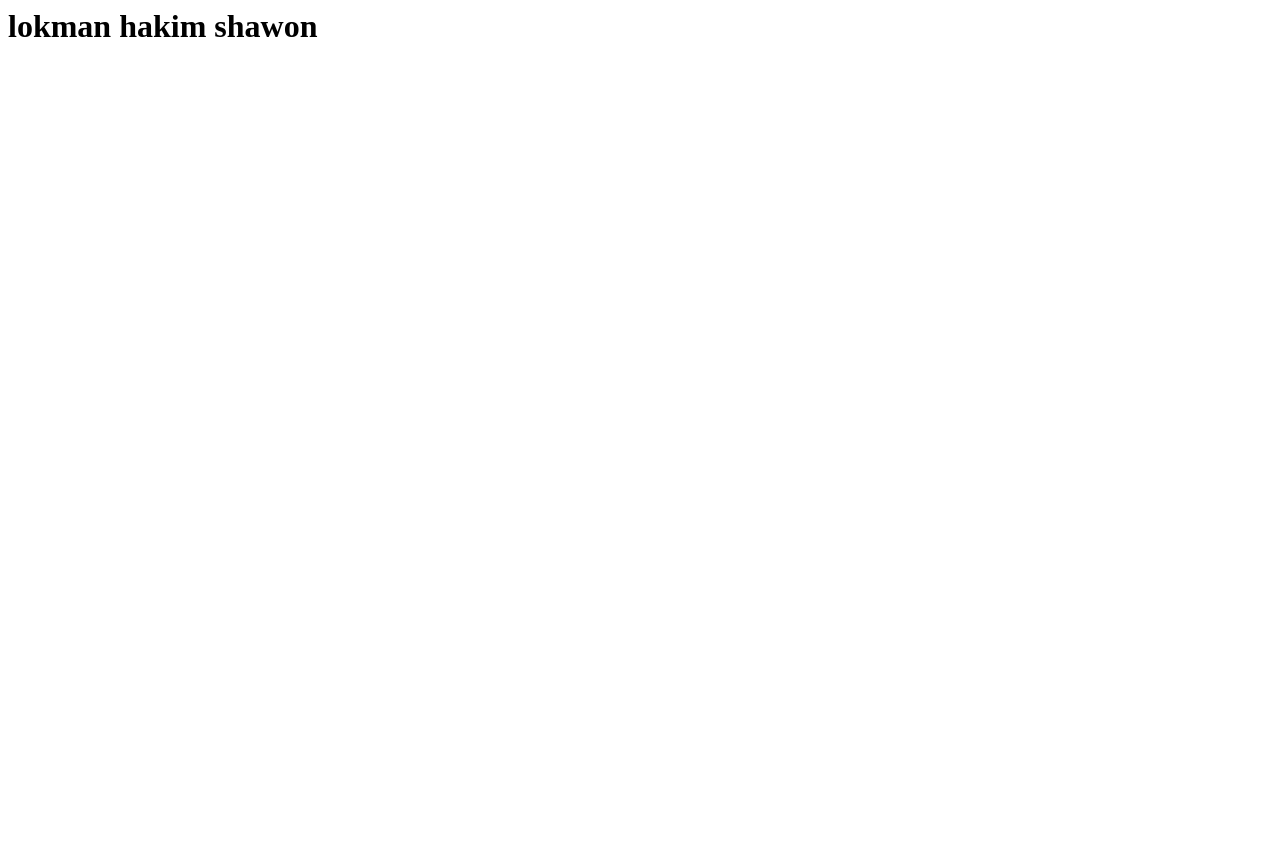
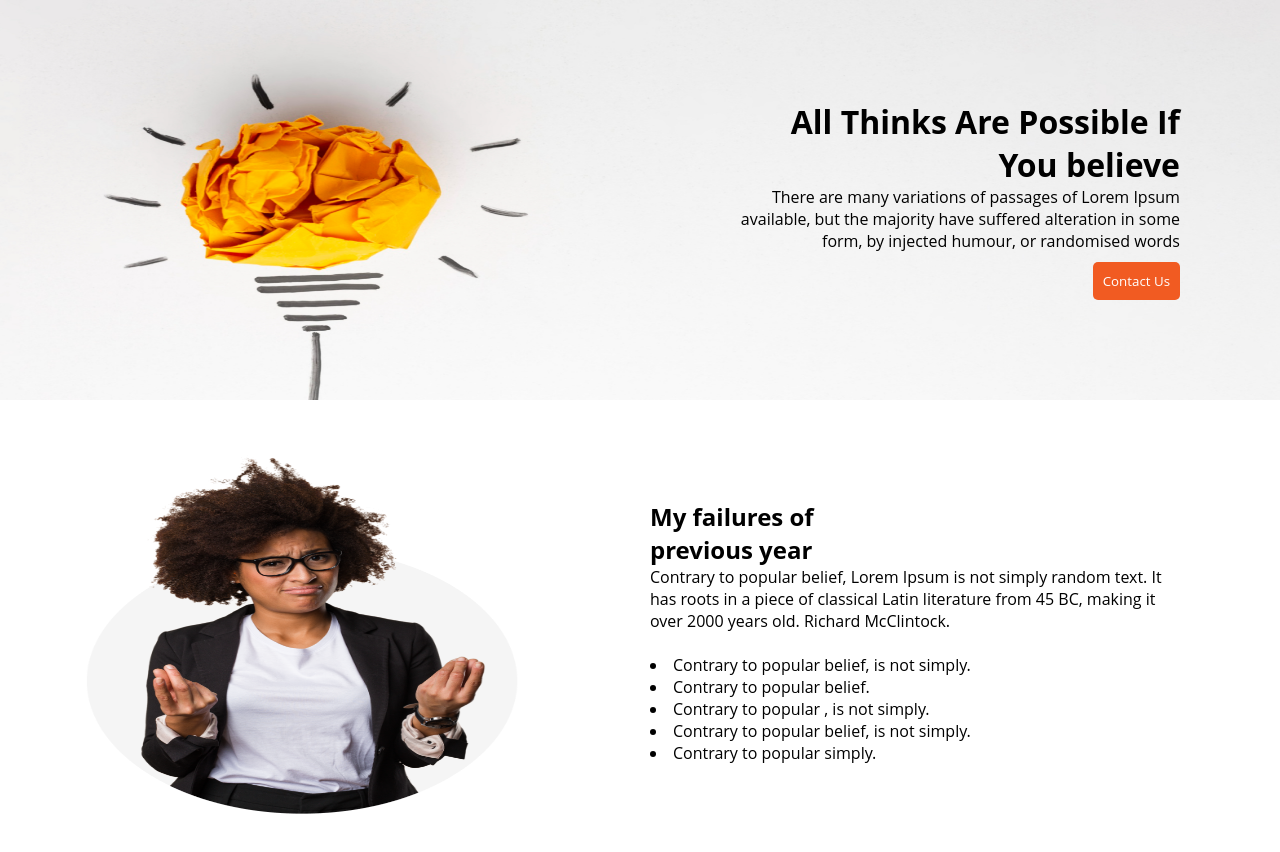
Before and after one commit to Lokman-Hakim-Shawon/new-year-projects, a plain HTML site: page index.html in a window 1280 px wide. Before the commit the page ends 800 px from the top, so only its background shows below. Drawn offline with Linux system fonts and the light colour scheme.

Commit message:
head and some body section

```diff
--- a/index.html
+++ b/index.html
@@ -3,8 +3,36 @@
     <meta charset="UTF-8">
     <meta name="viewport" content="width=device-width, initial-scale=1.0">
     <title>new year project</title>
+    <link rel="stylesheet" href="new year.css">
+    <link rel="preconnect" href="https://fonts.googleapis.com">
 </head>
 <body>
-    <h1>lokman hakim shawon</h1>
+    <header class="header">
+        <div class="main-div main-div1"></div>
+            <div class="main-div">
+                <h1>All Thinks Are Possible If You believe</h1>
+            <p>There are many variations of passages of Lorem Ipsum available, but the majority have suffered alteration in some form, by injected humour, or randomised words</p>
+            <button class="btn-primary">Contact Us</button>
+            </div>
+    </header>
+    <!-- end header section -->
+    <main class="body-section">
+        <div class="image-section">
+            <div class="image"></div>
+            <div class="my-favorite-year">
+                <h2>My failures of <br>previous year</h2>
+                <p>Contrary to popular belief, Lorem Ipsum is not simply random text. It has roots in a piece of classical Latin literature from 45 BC, making it over 2000 years old. Richard McClintock.</p>
+                <br>
+                <li>Contrary to popular belief, is not simply.</li>
+                <li>Contrary to popular belief.</li>
+                <li>Contrary to popular , is not simply.</li>
+                <li>Contrary to popular belief, is not simply.</li>
+                <li>Contrary to popular simply.</li>
+            </div>
+        </div>
+        <!-- image section end -->
+        <div></div>
+        <div></div>
+    </main>
 </body>
 </html>
--- a/new year.css
+++ b/new year.css
@@ -0,0 +1,42 @@
+*{
+    margin:0px;
+    padding:0px;
+    font-family: 'Open Sans', sans-serif;
+}
+.header{
+    width: 100%;
+    background-image:url("images/banner/banner1.png");
+    background-size: 100% 100%;
+    display: flex;
+}
+.main-div{
+    text-align: right;
+    width:40%;
+    padding:100px;
+}
+.btn-primary{
+    text-align:center;
+    padding: 10px;
+    border-radius: 5px;
+    background: #F15B22;
+    color:white;
+    border:none;
+    margin-top:10px;
+}
+/*end header section*/
+
+.image-section{
+    display: flex;
+    justify-content: space-evenly;
+    margin:50px 0px;
+}
+.image{
+    width: 30%;
+    padding:40px;
+    background-image: url(images/person.png);
+    background-size: 100% 100%;
+}
+.my-favorite-year{
+    width: 40%;
+    padding:50px;
+}
```
